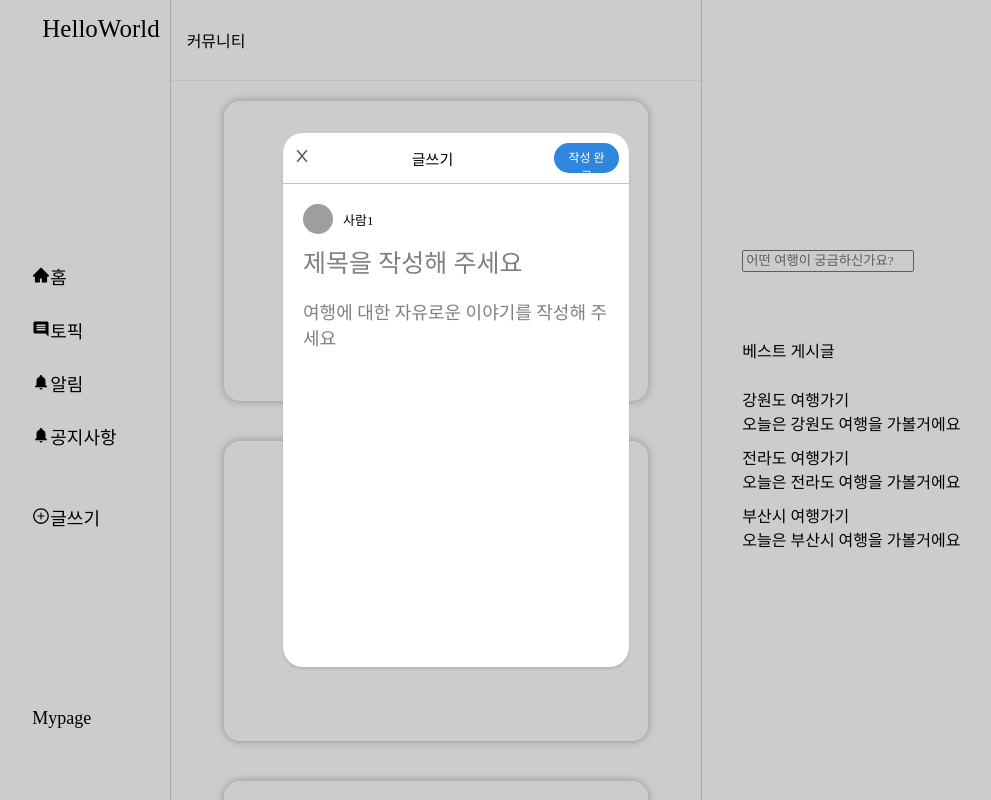
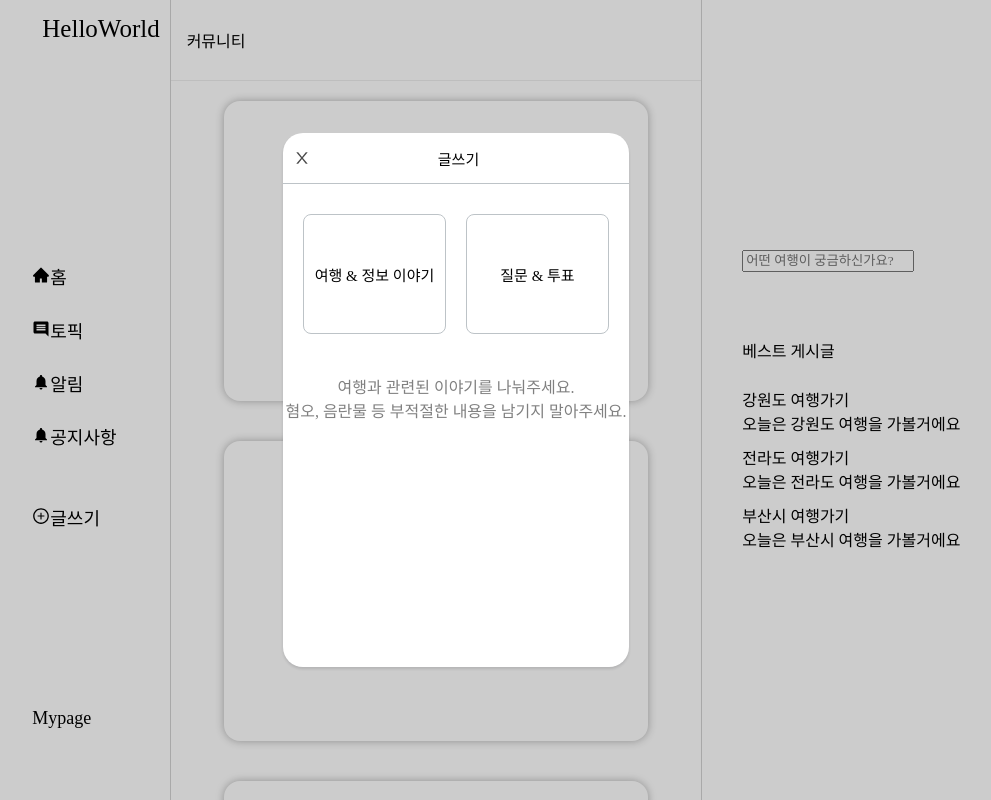
Before and after one commit to bbosirraegi/HelloWorld, a React (Vite) app: page / in a window 1280 px wide. Both pictures are taken after a click on the element "글쓰기". Shown: the whole page, without its empty margins (184-1175 px from the left). Built offline with nearby package versions, Linux system fonts and the light colour scheme; grey boxes are pictures that could not be loaded; a web font is replaced by a local one.

Commit message:
[UPDATE] CREATE RUSURE? MODAL

```diff
--- a/src/components/create/CreateList.jsx
+++ b/src/components/create/CreateList.jsx
@@ -4,20 +4,23 @@ import MainPresenter from "../../route/pages/Main/MainPresenter";
 import { useCommunityDispatch, useCommunityNextId } from "./../../Context";
 import { AiOutlineClose } from "react-icons/ai";
 import ModalUserInfo from "../../route/pages/Topic/components/Modal/ModalUserInfo";
+import { Button } from "@mui/material";
 
 
 // 글쓰기 헤드 부분 (제출 버튼과 글쓰기 글자) 블록 스타일링
 const CreateHeadBlock = styled.div`
   display: flex;
-  justify-content: space-between;
+  /* justify-content: space-between; */
   align-items: center;
+  justify-content: center;
   height: 40px;
-  padding: 5px 10px;
+  padding: 5px 5px 5px 10px;
   border-bottom: 1px solid #bdc3c7;
 `;
 
 const CreateButton = styled.button`
-  padding: 5px 10px;
+  position: absolute;
+  right: 10px;
   width: 65px;
   height: 30px;
   border-radius: 50px;
@@ -35,12 +38,16 @@ const CreateButton = styled.button`
 
 // 상단의 X 부분 (close)
 const Close = styled.div`
+  position: absolute;
+  left: 10px;
+  padding-top: 5px;
   color: rgba(0, 0, 0, 0.7);
   background-color: transparent;
   font-size: 18px;
   cursor: pointer;
 `;
 
+// "글쓰기" 글자 부분
 const TitleBlock = styled.div`
   font-size: 15px;
   display: flex;
@@ -86,6 +93,30 @@ const UserInfoBlock = styled.div`
   width: 100%;
   padding: 20px;
   padding-bottom: 0%;
+`
+
+const ButtonsBlock = styled.div`
+  display: flex;
+  flex-direction: row;
+  text-align: center; /* 버튼들 중앙으로 */
+  padding: 20px 10px;
+`
+const Buttons = styled.button`
+  width: calc(100%/2);
+  height: 120px;
+  margin: 10px;
+  border-radius: 8px; /* 테두리 둥글게 */
+  border:1px solid #bdc3c7;
+  background: white;
+  font-size: 15px;
+`
+
+const BlaBla = styled.div`
+  width: 100%;
+  height: calc(100%/2);
+  text-align: center;
+  margin-top: 10px;
+  color: gray;
 `
 
 
@@ -146,6 +177,15 @@ function CreateList({ setCreate }) {
   const profileImg = "https://t1.daumcdn.net/cfile/tistory/99891B485AA0B33012";
   const nickname = "사람1";
 
+  //여행&정보 이야기 버튼 클릭했을 때
+  const [chooseleft, setChooseleft] = useState(false); //여행&정보이야기 글쓰기 창 기본값 false
+  const [chooseButtons, setChooseButtons] = useState(true);
+  const onClickButtons = () => {
+    setChooseleft(!chooseleft); //기존값 반전
+    setChooseButtons(!chooseButtons);
+  }
+
+
   return (
     <div>
       {/* onClick 하면 input 박스에 적힌 내용이 main에 도출되도록 이벤트 주고 싶은데 좀 쉽게 전달하고 싶어서(?) Head와 List를 합쳤다 */}
@@ -154,9 +194,26 @@ function CreateList({ setCreate }) {
           <AiOutlineClose />
         </Close>
         <TitleBlock>글쓰기</TitleBlock>
-        <CreateButton onClick={onClick}>작성 완료</CreateButton>
+        {chooseleft && (<CreateButton onClick={onClick}>작성 완료</CreateButton>)}
       </CreateHeadBlock>
 
+      {/* 버튼 클릭하면 사라지기 */}
+      {chooseButtons && (
+        <>
+          <ButtonsBlock>
+            <Buttons onClick={onClickButtons}>여행 & 정보 이야기</Buttons>
+            <Buttons>질문 & 투표</Buttons>
+          </ButtonsBlock>
+          <BlaBla>
+            여행과 관련된 이야기를 나눠주세요. <br/>
+            혐오, 음란물 등 부적절한 내용을 남기지 말아주세요.
+          </BlaBla>
+        </>
+      )}
+
+      {/* 왼쪽 버튼 선택했을 때 나타나는 창 */}
+      {chooseleft && (
+        <>
           <UserInfoBlock>
             <ModalUserInfo imgUrl={profileImg} nickname={nickname} />
           </UserInfoBlock>
@@ -182,6 +239,8 @@ function CreateList({ setCreate }) {
               ref={contentRef}
             />
           </CreateListBlock>
+        </>
+      )}
     </div>
   );
 }
--- a/src/components/create/CreateTemplate.jsx
+++ b/src/components/create/CreateTemplate.jsx
@@ -1,4 +1,4 @@
-import React, { useEffect } from "react";
+import React, { useState } from "react";
 import styled from "styled-components";
 
 
@@ -15,6 +15,49 @@ const CreateOutsideBlock = styled.div`
   align-items: center;
 `;
 
+// 백그라운드 클릭하면 정말 나가시겠습니까? 모달 띄우기
+const RUSureModalBlock = styled.div`
+  width: 280px;
+  height: 150px;
+
+  z-index: 9999; // 제일 상단
+
+  position: fixed;
+
+  background: white;
+  border-radius: 20px; /* 테두리 둥글게 */
+  box-shadow: 0px 20px 50px 20px rgba(40, 40, 40, 0.18); /* rgba: 투명도 설정 */
+
+  overflow: hidden;
+
+  text-align: center;
+`
+
+const RUSureModalList = styled.div`
+  margin-top: 20px;
+  font-weight: bold;
+`
+
+const RUSureButtonsBlock = styled.div`
+  display: flex;
+  padding: 10px;
+`
+const RUSureButton = styled.button`
+  width: calc(100%/2);
+  height: 50px;
+  margin: 10px 5px;
+  border-radius: 8px; /* 테두리 둥글게 */
+  border:1px solid gray;
+  color: black;
+  background: white;
+  font-size: 15px;
+  :hover {
+    background-color: #2e86de;
+    color: white;
+    border: #2e86de;
+  }
+`
+
 // 글쓰기 창 전체블록 스타일링
 const CreateTemplateBlock = styled.div`
   width: calc(100% / 3.7);
@@ -28,12 +71,12 @@ const CreateTemplateBlock = styled.div`
   // 부모 포지션 설정 없이 자식 포지션 absolute 설정해주면 viewprot가 기준된다.
   // fixed = 부모포지션 없는 absolute (둘 다 뷰포트 기준)
   // 자세한 설명 : https://creamilk88.tistory.com/197
-  position: absolute;
-  // 모달창은 fixed 사용해주기
+  position: fixed;
+  // 모달창은 fixed 사용해주기?
 
   background: white;
   border-radius: 20px; /* 테두리 둥글게 */
-  box-shadow: 0 2px 3px 0 rgba(34, 36, 38, 0.15); /* rgba: 투명도 설정 */
+  box-shadow: 0 2px 3px 0 rgba(34, 36, 38, 0.15); /*rgba: 투명도 설정*/
 
   overflow: hidden;
 `;
@@ -44,12 +87,26 @@ const CreateTemplateBlock = styled.div`
 // setCreate props는 Header에서 받아온다
 function CreateTemplate({ children, setCreate }) {
 
-  const closeCreate = () => setCreate(false);
-  //setCreate 을 false로 바꿔주면서 창 닫히게
+  const [rusure, setRusure] = useState(false); //기존값 false
+  const onRusure = () => setRusure(!rusure); //setRusure 을 true로 바꿔주면서 모달 보이게
+
+  const onYes = () => setCreate(false);
 
   return (
     // (e) => e.stopPropagation() : 부모 요소에 적용되는 동작을 자식 요소에 주는 것을 방지
-    <CreateOutsideBlock onClick={closeCreate}>
+    <CreateOutsideBlock onClick={onRusure}>
+      {rusure && (
+          <RUSureModalBlock>
+            <RUSureModalList>
+              게시글 쓰기에서 벗어나시겠어요? <br/>
+              작성된 내용은 모두 삭제됩니다
+            </RUSureModalList>
+            <RUSureButtonsBlock>
+              <RUSureButton>취소</RUSureButton>
+              <RUSureButton onClick={onYes}>확인</RUSureButton>
+            </RUSureButtonsBlock>
+          </RUSureModalBlock>
+      )}
       <CreateTemplateBlock onClick={(e) => e.stopPropagation()}>
         <div>{children}</div>
       </CreateTemplateBlock>
--- a/src/route/pages/Main/MainItem.jsx
+++ b/src/route/pages/Main/MainItem.jsx
@@ -21,7 +21,6 @@ const CommunityItem = styled.div`
 
 function MainItem({ title, content }) {
   // const dispatch = useCommunityDispatch();
-  console.log(title, content);
   return (
     <CommunityItem>
       <div>{title}</div>
--- a/src/route/pages/Main/MainPresenter.jsx
+++ b/src/route/pages/Main/MainPresenter.jsx
@@ -14,7 +14,6 @@ const CommunityBlock = styled.div`
 
 function MainPresenter() {
   const communitys = useCommunityState();
-  console.log(communitys);
   return (
     <CommunityBlock>
       {communitys.map((community) => (
```
Lines whose indentation alone changed are shown as unchanged.
